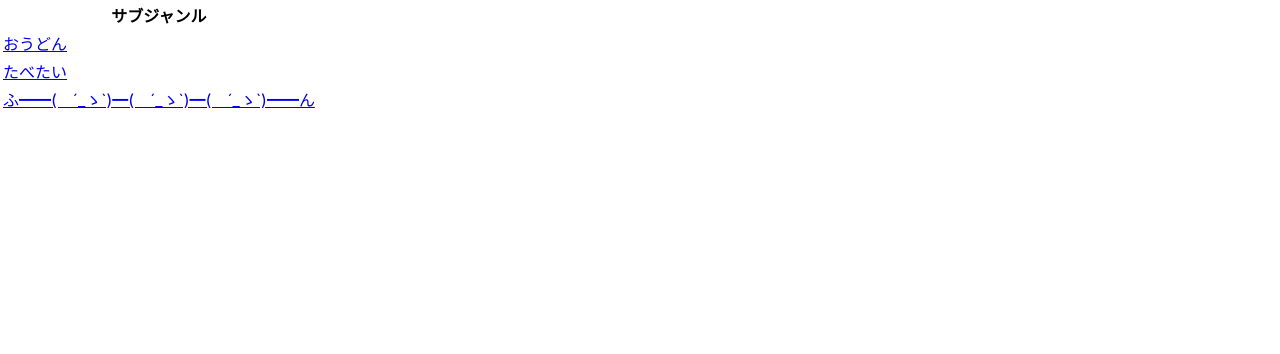
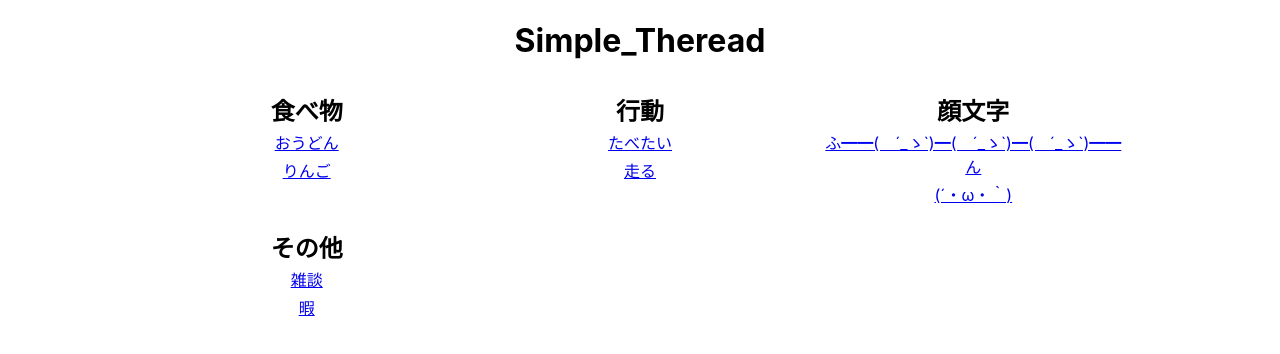
Before and after one commit to yse230005/Simple_thread, a React (Create React App) app in the folder frontend/: page / in a window 1280 px wide. Shown: the top 354 px of the page. Built offline with nearby package versions, Linux system fonts and the light colour scheme.

Commit message:
databaseの引継

```diff
--- a/frontend/src/App.js
+++ b/frontend/src/App.js
@@ -8,7 +8,7 @@ const App = () => {
     <BrowserRouter>
       <Routes>
         <Route path={`/`} element={<Title />} />
-        <Route path={`/SubGenre/`} element={<SubGenre />} />
+        <Route path="/SubGenre/:id" element={<SubGenre />} />
         <Route path={`/Thread/`} element={<Thread />} />
       </Routes>
     </BrowserRouter>
--- a/frontend/src/components/SubGenre.js
+++ b/frontend/src/components/SubGenre.js
@@ -1,36 +1,49 @@
-import { Link } from "react-router-dom";
+// SubGenre.js
+import './css/SubGenre.css'; // CSSファイルをインポート
 import React, { useState, useEffect } from 'react';
+import { useParams } from 'react-router-dom';
 
 const SubGenre = () => {
-    const [data, setData] = useState([]);
+  const { id } = useParams(); // URLパラメータからidを取得
 
-  // 仮想的にデータを設定する useEffect
+  const [data, setData] = useState([]);
+
   useEffect(() => {
-    // データベースから取得したデータを設定するイメージ
     const fetchedData = [
-      { id: 1, name: 'おうどん'},
-      { id: 2, name: 'たべたい'},
-      { id: 3, name: 'ふ━━(　´_ゝ`)━(　´_ゝ`)━(　´_ゝ`)━━ん'},
+      { id: 1, sub_id: 1, name: '朝ごはん' },
+      { id: 2, sub_id: 1, name: '昼ごはん' },
+      { id: 3, sub_id: 1, name: '夜ごはん' },
+      { id: 4, sub_id: 3, name: '１２時暇な奴' },
+      { id: 5, sub_id: 3, name: '好きな顔文字' },
+      { id: 6, sub_id: 3, name: '(´・ω・｀)' },
+      { id: 7, sub_id: 4, name: 'かか' },
+      { id: 8, sub_id: 4, name: 'あ' },
     ];
-    setData(fetchedData);
-  }, []);
+
+    // フィルターして対応するsub_idのデータを抽出
+    const filteredData = fetchedData.filter(item => item.sub_id.toString() === id);
+
+    setData(filteredData);
+  }, [id]);
+
   return (
-    <>
+    <div className="container">
+      <h1>SubGenre Page</h1>
       <table>
         <thead>
           <tr>
-            <th>サブジャンル</th>
+            <th>Name</th>
           </tr>
         </thead>
         <tbody>
-          {data.map((Thread) => (
-            <tr key={Thread.id}>
-              <td><Link to={`/Thread/`}>{Thread.name}</Link></td>
+          {data.map(item => (
+            <tr key={item.id}>
+              <td>{item.name}</td>
             </tr>
           ))}
         </tbody>
       </table>
-    </>
+    </div>
   );
 };
 
--- a/frontend/src/components/Title.js
+++ b/frontend/src/components/Title.js
@@ -1,36 +1,69 @@
-import { Link } from "react-router-dom";
 import React, { useState, useEffect } from 'react';
+import { Link } from 'react-router-dom';
+import './css/Title.css'; // CSSファイルをインポート
 
 const Title = () => {
   const [data, setData] = useState([]);
 
-  // 仮想的にデータを設定する useEffect
+  // データの仮想的な設定
   useEffect(() => {
-    // データベースから取得したデータを設定するイメージ
+    const fetchedData_Genre = [
+      { id: 1, name: '食べ物' },
+      { id: 2, name: '行動' },
+      { id: 3, name: '顔文字' },
+      { id: 4, name: 'その他' },
+    ];
     const fetchedData = [
-      { id: 1, name: 'おうどん'},
-      { id: 2, name: 'たべたい'},
-      { id: 3, name: 'ふ━━(　´_ゝ`)━(　´_ゝ`)━(　´_ゝ`)━━ん'},
+      { id: 1, sub_id: 1, name: 'おうどん' },
+      { id: 2, sub_id: 2, name: 'たべたい' },
+      { id: 3, sub_id: 3, name: 'ふ━━(　´_ゝ`)━(　´_ゝ`)━(　´_ゝ`)━━ん' },
+      { id: 4, sub_id: 1, name: 'りんご' },
+      { id: 5, sub_id: 2, name: '走る' },
+      { id: 6, sub_id: 3, name: '(´・ω・｀)' },
+      { id: 7, sub_id: 4, name: '雑談' },
+      { id: 8, sub_id: 4, name: '暇' },
     ];
-    setData(fetchedData);
+
+    // fetchedData の sub_name を fetchedData_Genre の name に置き換える
+    const updatedData = fetchedData.map(item => ({
+      ...item,
+      sub_name: fetchedData_Genre.find(genre => genre.id === item.sub_id)?.name || item.sub_name,
+    }));
+
+    setData(updatedData);
   }, []);
+
+  // sub_id ごとにデータをグループ化する
+  const groupedData = {};
+  data.forEach((item) => {
+    if (!groupedData[item.sub_id]) {
+      groupedData[item.sub_id] = [];
+    }
+    groupedData[item.sub_id].push(item);
+  });
+
   return (
-    <div>
+    <div className="container">
+      <h1>Simple_Theread</h1>
+      <div className="grid-container">
+        {Object.keys(groupedData).map((sub_id) => (
+          <div key={sub_id} className="grid-item">
+            <h2>{groupedData[sub_id][0].sub_name}</h2>
             <table>
-        <thead>
-          <tr>
-            <th>サブジャンル</th>
-          </tr>
-        </thead>
               <tbody>
-          {data.map((Thread) => (
-            <tr key={Thread.id}>
-              <td><Link to={`/SubGenre/`}>{Thread.name}</Link></td>
+                {groupedData[sub_id].map((thread) => (
+                  <tr key={thread.id}>
+                    <td>
+                    <Link to={`/SubGenre/${thread.id}`}>{thread.name}</Link>
+                    </td>
                   </tr>
                 ))}
               </tbody>
             </table>
           </div>
+        ))}
+      </div>
+    </div>
   );
 };
 
--- /dev/null
+++ b/frontend/src/components/css/SubGenre.css
@@ -0,0 +1,22 @@
+.container {
+    text-align: center;
+  }
+.grid-container {
+    width: 1000px;/* 幅を固定する */
+    display: flex;
+    flex-wrap: wrap;
+    margin: auto;
+
+  }
+
+  .grid-item {
+    width: calc(100% / 3); /* 3つ横並びにするために幅を計算 */
+    box-sizing: border-box; /* 要素の内側にパディングや境界線を含めるために必要 */
+    padding: 10px; /* 適宜調整 */
+    text-align: center; /* 子要素を中央揃え */
+  }
+
+  /* grid-itemの直下のテキスト要素（子要素）を中央揃えにする */
+  .grid-item > * {
+    margin: auto; /* 上下左右のマージンを自動で調整して中央揃えにする */
+  }
--- /dev/null
+++ b/frontend/src/components/css/Title.css
@@ -0,0 +1,22 @@
+.container {
+    text-align: center;
+  }
+.grid-container {
+    width: 1000px;/* 幅を固定する */
+    display: flex;
+    flex-wrap: wrap;
+    margin: auto;
+
+  }
+
+  .grid-item {
+    width: calc(100% / 3); /* 3つ横並びにするために幅を計算 */
+    box-sizing: border-box; /* 要素の内側にパディングや境界線を含めるために必要 */
+    padding: 10px; /* 適宜調整 */
+    text-align: center; /* 子要素を中央揃え */
+  }
+
+  /* grid-itemの直下のテキスト要素（子要素）を中央揃えにする */
+  .grid-item > * {
+    margin: auto; /* 上下左右のマージンを自動で調整して中央揃えにする */
+  }
```
Also changed, not shown: frontend/public/index.html (+0 -9 lines). Lines whose indentation alone changed are shown as unchanged.
